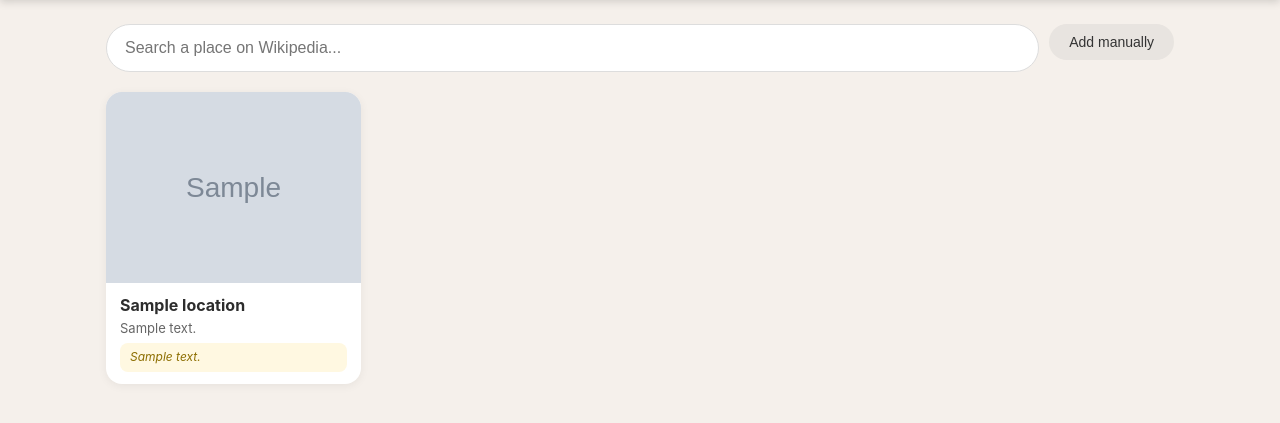
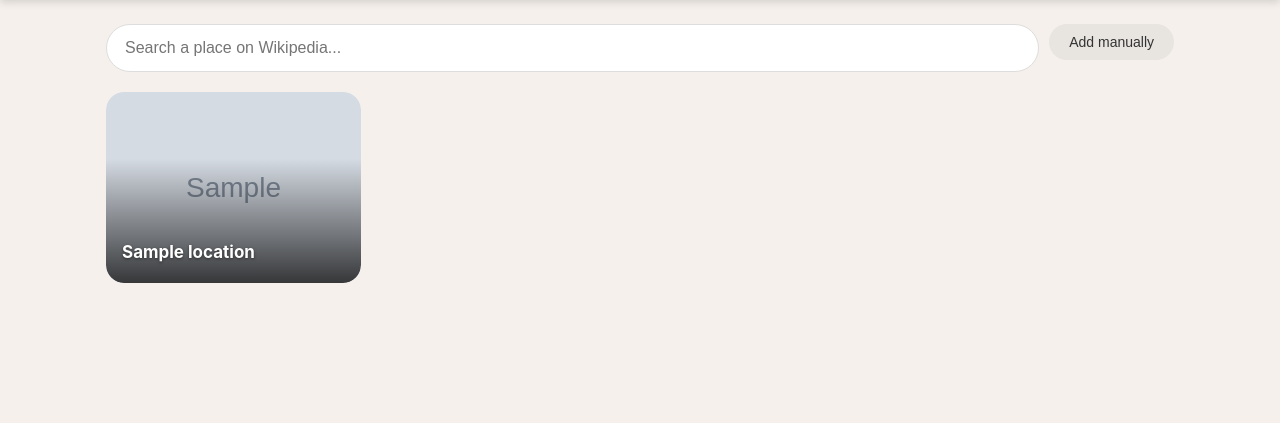
Before and after one commit to natyavidhan/pinbucket, a Flask app: page / in a window 1280 px wide. Shown: the part 58-481 px from the top of the page. Run offline with Flask 3, Linux system fonts and the light colour scheme; tables that the repository leaves empty hold one stand-in row (values such as "Sample post"); grey boxes marked "Sample" are stand-in pictures.

Commit message:
Redesign cards to full-image Pinterest style with hover reveal

```diff
--- a/static/script.js
+++ b/static/script.js
@@ -27,16 +27,31 @@ function renderBoard(locations) {
     card.className = 'card';
     card.dataset.id = loc.id;
 
-    card.innerHTML = `
-      ${loc.image_url
-        ? `<img src="${esc(loc.image_url)}" alt="${esc(loc.name)}" loading="lazy">`
-        : `<div class="card-image-placeholder">&#127758;</div>`
-      }
-      <div class="card-body">
-        <h3>${esc(loc.name)}</h3>
-        ${loc.description ? `<p>${esc(firstSentences(loc.description, 2))}</p>` : ''}
-        ${loc.note ? `<div class="card-note">${esc(loc.note)}</div>` : ''}
-      </div>`;
+    const descSnippet = loc.description ? esc(firstSentences(loc.description, 2)) : '';
+    const noteSnippet = loc.note ? `<div class="card-note-tag">"${esc(loc.note)}"</div>` : '';
+
+    if (loc.image_url) {
+      card.innerHTML = `
+        <img src="${esc(loc.image_url)}" alt="${esc(loc.name)}" loading="lazy">
+        <div class="card-overlay">
+          <div class="card-name">${esc(loc.name)}</div>
+          <div class="card-details">
+            ${descSnippet ? `<div class="card-desc">${descSnippet}</div>` : ''}
+            ${noteSnippet}
+          </div>
+        </div>`;
+    } else {
+      card.innerHTML = `
+        <div class="card-placeholder" style="min-height: 200px;">
+          <div class="card-overlay">
+            <div class="card-name">${esc(loc.name)}</div>
+            <div class="card-details">
+              ${descSnippet ? `<div class="card-desc">${descSnippet}</div>` : ''}
+              ${noteSnippet}
+            </div>
+          </div>
+        </div>`;
+    }
 
     card.addEventListener('click', () => openModal(loc));
     board.appendChild(card);
--- a/static/style.css
+++ b/static/style.css
@@ -279,68 +279,117 @@ main {
 .card {
   break-inside: avoid;
   margin-bottom: 16px;
+  border-radius: 18px;
+  overflow: hidden;
+  cursor: pointer;
+  position: relative;
   background: #fff;
-  border-radius: 16px;
-  overflow: hidden;
-  box-shadow: 0 2px 10px rgba(0,0,0,0.06);
-  cursor: pointer;
-  transition: transform 0.15s, box-shadow 0.15s;
+  transition: transform 0.25s ease, box-shadow 0.25s ease;
 }
 
 .card:hover {
-  transform: translateY(-2px);
-  box-shadow: 0 6px 20px rgba(0,0,0,0.1);
+  transform: translateY(-4px);
+  box-shadow: 0 12px 30px rgba(0,0,0,0.15);
 }
 
 .card img {
   width: 100%;
   display: block;
-  background: #eee;
 }
 
-.card-image-placeholder {
-  width: 100%;
-  aspect-ratio: 4/3;
-  background: linear-gradient(135deg, #e54b4b, #c83a3a);
+.card-overlay {
+  position: absolute;
+  inset: 0;
+  border-radius: 18px;
+  background: linear-gradient(180deg,
+    rgba(0,0,0,0) 0%,
+    rgba(0,0,0,0) 35%,
+    rgba(0,0,0,0.35) 65%,
+    rgba(0,0,0,0.75) 100%
+  );
   display: flex;
-  align-items: center;
-  justify-content: center;
-  font-size: 32px;
-  color: #fff;
+  flex-direction: column;
+  justify-content: flex-end;
+  padding: 20px 16px;
+  transition: background 0.3s ease;
 }
 
-.card-body {
-  padding: 12px 14px;
+.card:hover .card-overlay {
+  background: linear-gradient(180deg,
+    rgba(0,0,0,0.5) 0%,
+    rgba(0,0,0,0.7) 100%
+  );
 }
 
-.card-body h3 {
-  font-size: 16px;
+.card-name {
+  font-size: 17px;
   font-weight: 700;
-  margin-bottom: 4px;
-  overflow: hidden;
-  text-overflow: ellipsis;
-  white-space: nowrap;
+  color: #fff;
+  text-shadow: 0 1px 3px rgba(0,0,0,0.5);
+  line-height: 1.3;
+  transition: margin-bottom 0.3s ease;
 }
 
-.card-body p {
+.card-details {
+  max-height: 0;
+  opacity: 0;
+  overflow: hidden;
+  transition: max-height 0.35s ease, opacity 0.3s ease, margin-top 0.3s ease;
+  margin-top: 0;
+}
+
+.card:hover .card-details {
+  max-height: 120px;
+  opacity: 1;
+  margin-top: 10px;
+}
+
+.card-desc {
   font-size: 13px;
-  color: #666;
-  line-height: 1.4;
+  color: rgba(255,255,255,0.9);
+  line-height: 1.5;
   display: -webkit-box;
   -webkit-line-clamp: 3;
   -webkit-box-orient: vertical;
   overflow: hidden;
 }
 
-.card-note {
+.card-note-tag {
   margin-top: 6px;
-  padding: 6px 10px;
-  background: #fff8e1;
-  border-radius: 8px;
   font-size: 12px;
-  color: #8d6e00;
+  color: rgba(255,255,255,0.75);
   font-style: italic;
   line-height: 1.4;
+}
+
+/* Placeholder card when no image */
+.card-placeholder {
+  width: 100%;
+  min-height: 180px;
+  background: linear-gradient(160deg, #e54b4b 0%, #b83232 50%, #8b1e1e 100%);
+  border-radius: 18px;
+  display: flex;
+  align-items: flex-end;
+  padding: 20px 16px;
+  position: relative;
+  overflow: hidden;
+}
+
+.card-placeholder::before {
+  content: '';
+  position: absolute;
+  inset: 0;
+  background: radial-gradient(circle at 70% 30%, rgba(255,255,255,0.1) 0%, transparent 60%);
+}
+
+.card-placeholder .card-name {
+  position: relative;
+  z-index: 1;
+}
+
+.card-placeholder .card-details {
+  position: relative;
+  z-index: 1;
 }
 
 /* Empty state */
```
